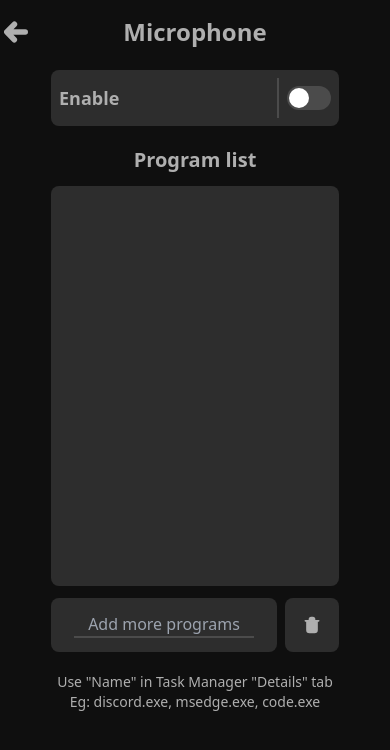
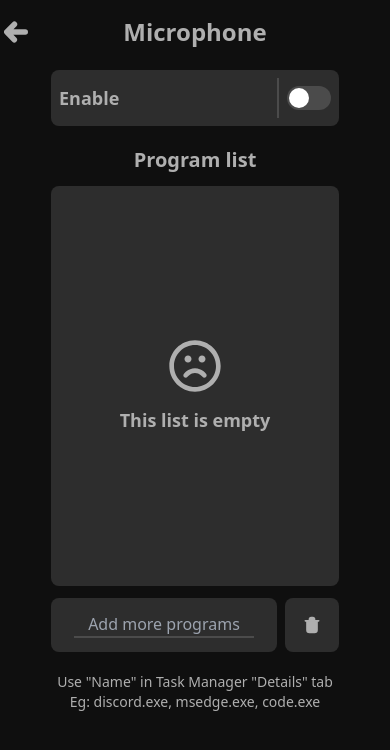
Before and after one commit to YMGPwcca/pwcca-auto-gui, a React (Vite) app: page /setting/Microphone in a window 390 px wide. Shown: the top 750 px of the page. Built offline with nearby package versions, Linux system fonts and the light colour scheme.

Commit message:
finishing microphone page 2

```diff
--- /dev/null
+++ b/src/components/svg/SVGSad.tsx
@@ -0,0 +1,16 @@
+export default function SVGSad(props: React.PropsWithChildren<{ className?: string, onClick?: () => void }>) {
+  return (
+    <svg
+      onClick={props.onClick}
+      className={props.className}
+      fill='#AFAFAF'
+      xmlns='http://www.w3.org/2000/svg'
+      viewBox='0 0 24 24'
+    >
+      <path d="M9 10.5C9.82843 10.5 10.5 9.82843 10.5 9C10.5 8.17157 9.82843 7.5 9 7.5C8.17157 7.5 7.5 8.17157 7.5 9C7.5 9.82843 8.17157 10.5 9 10.5Z" fill="#AFAFAF"></path>
+      <path d="M15 10.5C15.8284 10.5 16.5 9.82843 16.5 9C16.5 8.17157 15.8284 7.5 15 7.5C14.1716 7.5 13.5 8.17157 13.5 9C13.5 9.82843 14.1716 10.5 15 10.5Z" fill="#AFAFAF"></path>
+      <path d="M8.79678 16.6041C8.4646 17.0423 7.84036 17.1303 7.39992 16.7999C6.96219 16.4716 6.87354 15.8336 7.20208 15.3971C7.30914 15.2557 7.42882 15.1234 7.55137 14.9955C7.76344 14.7742 8.07335 14.4828 8.47425 14.1912C9.27219 13.6109 10.4744 12.9999 11.9999 12.9999C13.5254 12.9999 14.7277 13.6109 15.5256 14.1912C15.9265 14.4828 16.2364 14.7742 16.4485 14.9955C16.5714 15.1238 16.6918 15.2565 16.7989 15.3986L16.7999 15.3999C17.1313 15.8418 17.0417 16.4686 16.5999 16.7999C16.1595 17.1303 15.5352 17.0423 15.2031 16.6041L15.1984 16.5982C15.1925 16.5907 15.1812 16.5766 15.1646 16.5569C15.1315 16.5174 15.0777 16.4558 15.0045 16.3793C14.8572 16.2256 14.6359 16.0171 14.3492 15.8087C13.7722 15.389 12.9744 14.9999 11.9999 14.9999C11.0254 14.9999 10.2277 15.389 9.65059 15.8087C9.36399 16.0171 9.14264 16.2256 8.99535 16.3793C8.92211 16.4558 8.86838 16.5174 8.83523 16.5569C8.81869 16.5766 8.80737 16.5907 8.80142 16.5982L8.79678 16.6041Z" fill="#AFAFAF"></path>
+      <path fill-rule="evenodd" clip-rule="evenodd" d="M12 1C5.92487 1 1 5.92487 1 12C1 18.0751 5.92487 23 12 23C18.0751 23 23 18.0751 23 12C23 5.92487 18.0751 1 12 1ZM3 12C3 7.02944 7.02944 3 12 3C16.9706 3 21 7.02944 21 12C21 16.9706 16.9706 21 12 21C7.02944 21 3 16.9706 3 12Z" fill="#AFAFAF"></path>
+    </svg>
+  )
+}
--- a/src/pages/Settings/microphone.tsx
+++ b/src/pages/Settings/microphone.tsx
@@ -5,6 +5,7 @@ import { useConfigStore } from '../../data/config'
 import SVGPlus from '../../components/svg/SVGPlus'
 import SettingLayout from './layout'
 import SVGTrash from '../../components/svg/SVGTrash'
+import SVGSad from '../../components/svg/SVGSad'
 
 export default function Microphone() {
   const configStore = useConfigStore()
@@ -21,17 +22,14 @@ export default function Microphone() {
   }, [list])
 
   const modifyList = () => {
+    if (inputApp === '') return
+
     let input = inputApp.toLowerCase()
 
-    if (input === '') {
-      setList([])
-    }
-    else {
+    if (!input.slice(-4).includes('.exe')) input += '.exe'
     if (list.includes(input)) return
-      if (!input.slice(-4).includes('.exe')) input += '.exe'
 
     setList([...list, input])
-    }
   }
 
   const inputClick = () => {
@@ -49,14 +47,23 @@ export default function Microphone() {
       <span className='text-center text-xl font-bold mt-2'>Program list</span>
       <div className='flex flex-col bg-tier2 w-72 h-px400 mx-auto rounded-lg'>
         <div className='inline-flex flex-col w-full h-full overflow-auto align-top'>
-          {list.map(item => (
-            <div className='flex flex-row text-lg my-1 mx-2 border-b-tier4 [&:not(:last-child)]:border-b-2'>
+          {
+            list.length > 0
+              ? list.map(item => (
+                <div key={item} className='flex flex-row text-lg my-1 mx-2 border-b-tier4 [&:not(:last-child)]:border-b-2'>
                   <span className='mx-1 overflow-auto w-9/12' ref={itemRef}>{item}</span>
                   <div className='flex-grow'></div>
                   <hr className='w-0.5 h-5 border-0 bg-tier4 my-auto mr-1'></hr>
                   <SVGTrash className='mx-1 w-5 h-5 my-auto cursor-pointer' onClick={() => setList(list.filter(i => i !== item))} />
                 </div>
-          ))}
+              ))
+              : (
+                <div className='m-auto flex flex-col'>
+                  <SVGSad className='mb-3 w-14 h-14 m-auto'/>
+                  <span className='text-lg font-bold'>This list is empty</span>
+                </div>
+              )
+          }
         </div>
       </div>
 
@@ -79,7 +86,7 @@ export default function Microphone() {
           className='group relative cursor-pointer bg-tier2 rounded-lg h-full w-[54px] flex mx-auto'
           onClick={modifyList}
         >
-          <div className='m-auto flex'>
+          <div className='m-auto flex' onClick={() => inputApp.length > 0 ? modifyList() : setList([])}>
             <div className='group-hover:flex hidden w-20 h-9 absolute -top-10 left-1/2 -translate-x-1/2 bg-tier3 rounded-lg text-center'>
               <span className='m-auto'>
                 {
```
Lines whose indentation alone changed are shown as unchanged.
